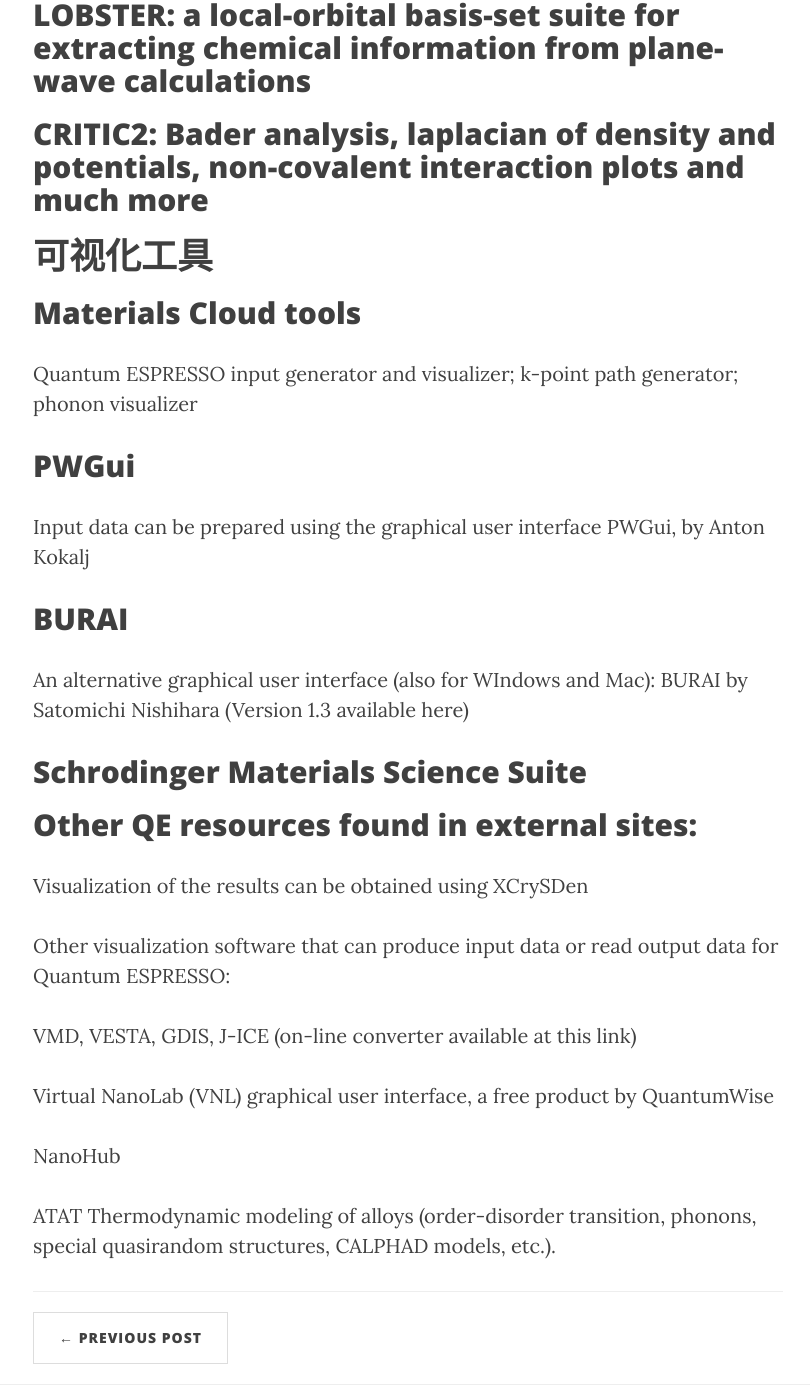
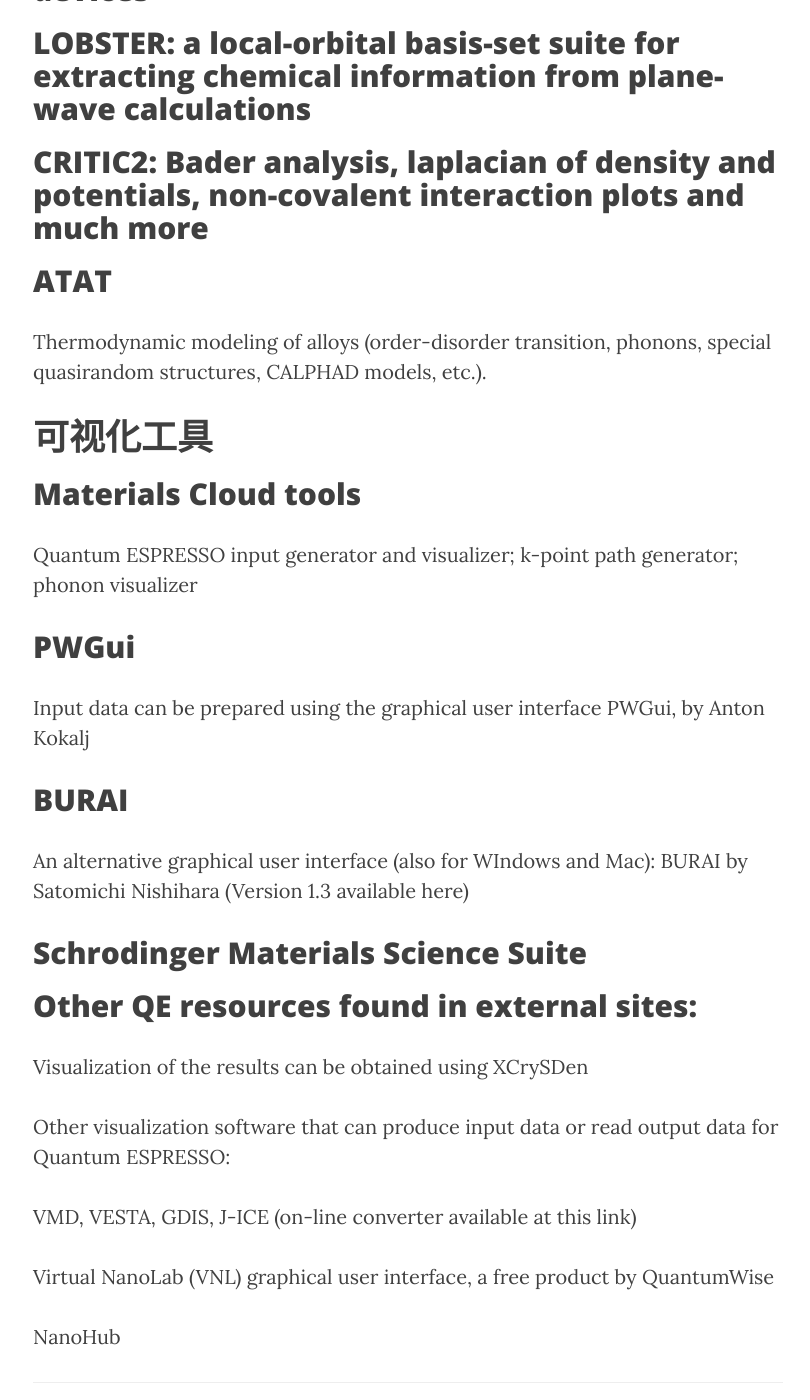
Before and after one commit to yyyu200/DFTbook, a Jekyll site: the page built from _posts/2019-08-20-Thirdparty.md, in a window 1280 px wide and 1400 px high, scrolled down 6590 px. Shown: the whole window, without its empty margins (232-1042 px from the left). Built offline with Jekyll 4.4.1, drawn with Linux system fonts in a browser that asks for light colours; nearby versions of some CDN libraries; comment, search, counter and statistics services are not loaded; some of the changed lines change nothing that is shown.

Commit message:
modify at20190925-12:34:00-aliyun

```diff
--- a/_posts/2019-08-20-Thirdparty.md
+++ b/_posts/2019-08-20-Thirdparty.md
@@ -160,6 +160,10 @@
 
 ## CRITIC2: Bader analysis, laplacian of density and potentials, non-covalent interaction plots and much more
 
+## ATAT
+
+Thermodynamic modeling of alloys (order-disorder transition, phonons, special quasirandom structures, CALPHAD models, etc.).
+
 
 # 可视化工具
 
@@ -179,8 +183,6 @@
 
 ## Schrodinger Materials Science Suite
 
-
-
 ## Other QE resources found in external sites:
 
 Visualization of the results can be obtained using XCrySDen
@@ -192,5 +194,3 @@
 Virtual NanoLab (VNL) graphical user interface, a free product by QuantumWise
 
 NanoHub
-
-ATAT Thermodynamic modeling of alloys (order-disorder transition, phonons, special quasirandom structures, CALPHAD models, etc.).
```
